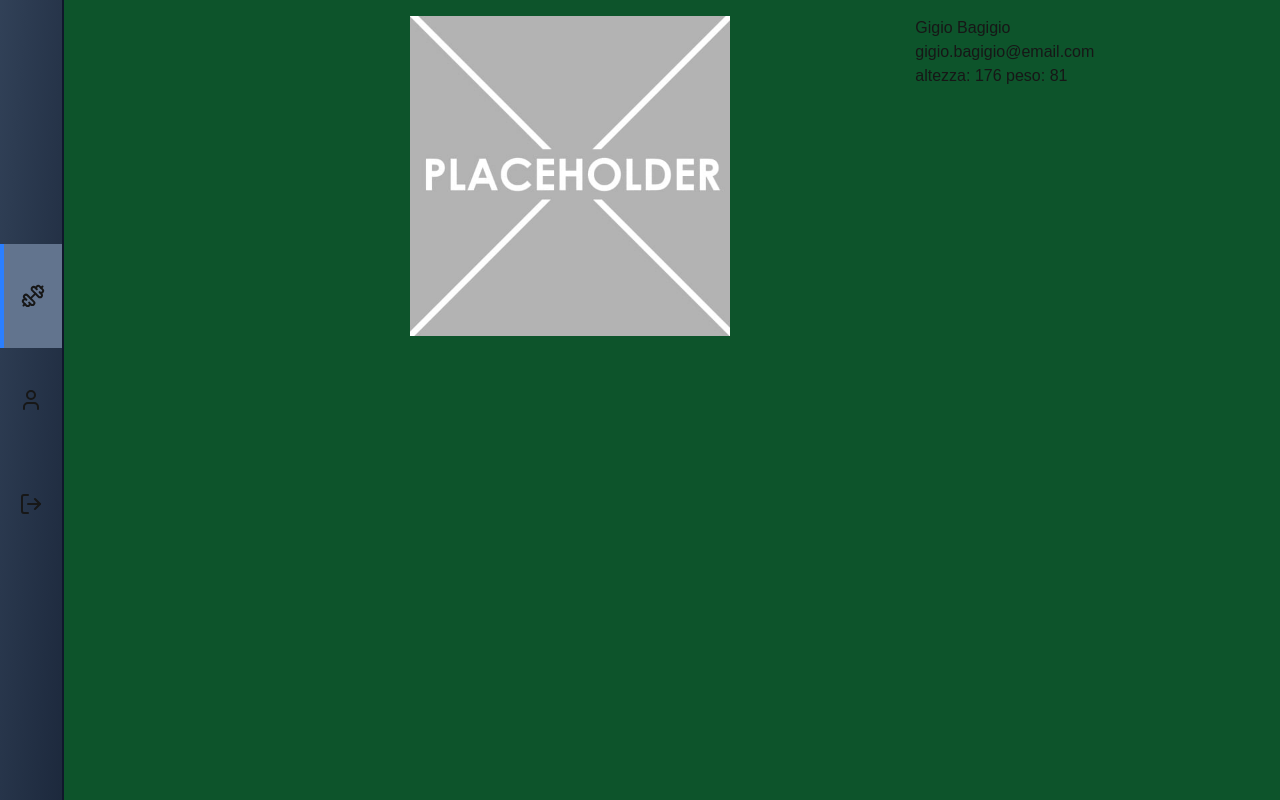
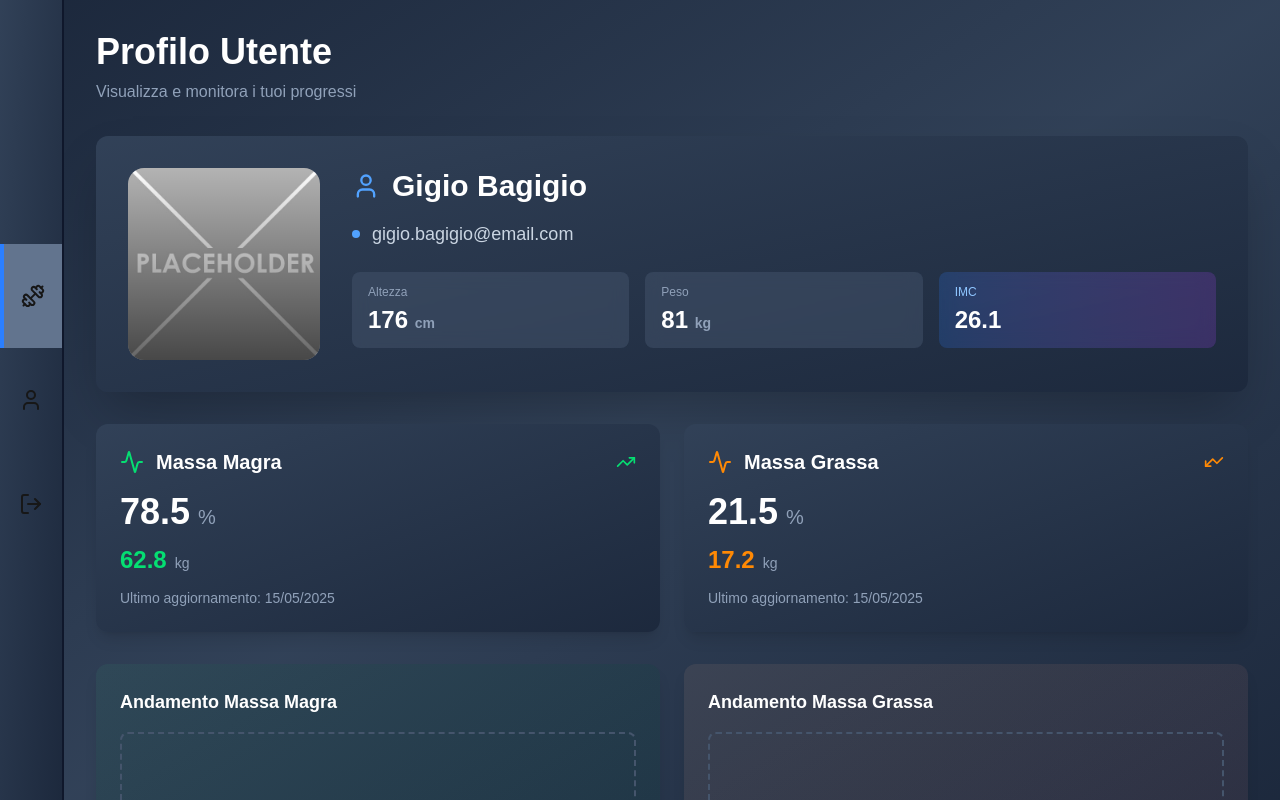
Before and after one commit to federicodececco/EasyGym, a Next.js app: page /user in a window 1280 px wide. Built offline with nearby package versions, Linux system fonts and the light colour scheme.

Commit message:
feat:added style to user page

```diff
--- a/package.json
+++ b/package.json
@@ -11,8 +11,10 @@
   "dependencies": {
     "lucide-react": "^0.544.0",
     "next": "15.5.4",
+    "prettier-plugin-tailwindcss": "^0.6.14",
     "react": "19.1.0",
-    "react-dom": "19.1.0"
+    "react-dom": "19.1.0",
+    "recharts": "^3.2.1"
   },
   "devDependencies": {
     "@eslint/eslintrc": "^3",
@@ -22,6 +24,7 @@
     "@types/react-dom": "^19",
     "eslint": "^9",
     "eslint-config-next": "15.5.4",
+    "prettier": "3.6.2",
     "tailwindcss": "^4",
     "typescript": "^5"
   }
--- a/src/app/(dashboard)/layout.tsx
+++ b/src/app/(dashboard)/layout.tsx
@@ -6,7 +6,7 @@ export default function DashBoardLayout({
   children: React.ReactNode;
 }>) {
   return (
-    <div className="relative flex ">
+    <div className="relative flex">
       <div>
         <DashBoardNavBar></DashBoardNavBar>
       </div>
--- a/src/app/(dashboard)/user/page.tsx
+++ b/src/app/(dashboard)/user/page.tsx
@@ -1,4 +1,5 @@
 import { FatMass, LeanMass } from "@/util/Classes";
+import { Activity, TrendingUp, User } from "lucide-react";
 
 const fakeUser = {
   id: 1,
@@ -26,25 +27,185 @@ const fatMassArray = [
 ];
 
 export default function UserDashboard() {
+  const latestLeanMass = leanMassArray[leanMassArray.length - 1];
+  const latestFatMass = fatMassArray[fatMassArray.length - 1];
+
   return (
-    <>
-      <section className="h-screen bg-green-900 pl-40 pt-4">
-        <div>
-          {/* infos */}
-          <div className="flex justify-evenly">
-            <div>
-              <img src="./placeholder.jpg" className="w-80" alt="" />
+    <section className="hide-scrollbar h-screen overflow-y-scroll bg-gradient-to-br from-slate-800 via-slate-700 to-slate-800 px-8 py-8">
+      <div className="mx-auto max-w-7xl">
+        {/* Header Section */}
+        <div className="mb-8">
+          <h1 className="mb-2 text-4xl font-bold text-white">Profilo Utente</h1>
+          <p className="text-slate-400">
+            Visualizza e monitora i tuoi progressi
+          </p>
+        </div>
+
+        {/* User Info */}
+        <div className="group relative mb-8 overflow-hidden rounded-xl bg-gradient-to-br from-slate-700 to-slate-800 p-8 shadow-2xl transition-all duration-300 hover:shadow-blue-500/20">
+          <div className="absolute inset-0 bg-gradient-to-br from-blue-500/10 to-purple-500/10 opacity-0 transition-opacity duration-300 group-hover:opacity-100" />
+
+          <div className="relative flex flex-col items-center gap-8 md:flex-row md:items-start">
+            {/* Profile Image */}
+            <div className="relative flex-shrink-0 overflow-hidden rounded-2xl">
+              <img
+                src="./placeholder.jpg"
+                className="h-48 w-48 object-cover transition-transform duration-300 group-hover:scale-105"
+                alt="Profile"
+              />
+              <div className="absolute inset-0 bg-gradient-to-t from-black/60 to-transparent" />
             </div>
-            <div className="">
-              <div>{`${fakeUser.name} ${fakeUser.surname}`}</div>
-              <div>{`${fakeUser.email}`}</div>
-              <div>{`altezza: ${fakeUser.height} peso: ${fakeUser.weight}`}</div>
+
+            {/* User Details */}
+            <div className="w-full flex-1">
+              <div className="mb-4 flex items-center gap-3">
+                <User className="text-blue-400" size={28} />
+                <h2 className="text-3xl font-bold text-white">
+                  {`${fakeUser.name} ${fakeUser.surname}`}
+                </h2>
+              </div>
+
+              <div className="space-y-4">
+                <div className="flex items-center gap-3 text-slate-300">
+                  <div className="h-2 w-2 rounded-full bg-blue-400"></div>
+                  <span className="text-lg">{fakeUser.email}</span>
+                </div>
+
+                <div className="mt-6 grid grid-cols-2 gap-4 md:grid-cols-3">
+                  <div className="rounded-lg bg-slate-600/50 px-4 py-3 backdrop-blur-sm">
+                    <div className="mb-1 text-xs text-slate-400">Altezza</div>
+                    <div className="text-2xl font-semibold text-white">
+                      {fakeUser.height}{" "}
+                      <span className="text-sm text-slate-400">cm</span>
+                    </div>
+                  </div>
+
+                  <div className="rounded-lg bg-slate-600/50 px-4 py-3 backdrop-blur-sm">
+                    <div className="mb-1 text-xs text-slate-400">Peso</div>
+                    <div className="text-2xl font-semibold text-white">
+                      {fakeUser.weight}{" "}
+                      <span className="text-sm text-slate-400">kg</span>
+                    </div>
+                  </div>
+
+                  <div className="rounded-lg bg-gradient-to-r from-blue-500/20 to-purple-500/20 px-4 py-3 backdrop-blur-sm">
+                    <div className="mb-1 text-xs text-blue-300">IMC</div>
+                    <div className="text-2xl font-semibold text-white">
+                      {(fakeUser.weight / (fakeUser.height / 100) ** 2).toFixed(
+                        1,
+                      )}
+                    </div>
+                  </div>
+                </div>
+              </div>
             </div>
           </div>
-          {/* graphs */}
-          <div></div>
         </div>
-      </section>
-    </>
+
+        <div className="mb-8 grid gap-6 md:grid-cols-2">
+          {/* Lean Mass Card */}
+          <div className="group relative overflow-hidden rounded-xl bg-gradient-to-br from-slate-700 to-slate-800 p-6 shadow-lg transition-all duration-300 hover:scale-[1.02] hover:shadow-2xl">
+            <div className="absolute inset-0 bg-gradient-to-br from-green-500/10 to-emerald-500/10 opacity-0 transition-opacity duration-300 group-hover:opacity-100" />
+
+            <div className="relative">
+              <div className="mb-4 flex items-center justify-between">
+                <div className="flex items-center gap-3">
+                  <Activity className="text-green-400" size={24} />
+                  <h3 className="text-xl font-bold text-white">Massa Magra</h3>
+                </div>
+                <TrendingUp className="text-green-400" size={20} />
+              </div>
+
+              <div className="space-y-3">
+                <div className="flex items-baseline gap-2">
+                  <span className="text-4xl font-bold text-white">
+                    {latestLeanMass.percent.toFixed(1)}
+                  </span>
+                  <span className="text-xl text-slate-400">%</span>
+                </div>
+
+                <div className="flex items-baseline gap-2">
+                  <span className="text-2xl font-semibold text-green-400">
+                    {latestLeanMass.weight.toFixed(1)}
+                  </span>
+                  <span className="text-sm text-slate-400">kg</span>
+                </div>
+
+                <div className="text-sm text-slate-400">
+                  Ultimo aggiornamento:{" "}
+                  {new Date(latestLeanMass.date).toLocaleDateString("it-IT")}
+                </div>
+              </div>
+            </div>
+          </div>
+
+          {/* Fat Mass Card */}
+          <div className="group relative overflow-hidden rounded-xl bg-gradient-to-br from-slate-700 to-slate-800 p-6 shadow-lg transition-all duration-300 hover:scale-[1.02] hover:shadow-2xl">
+            <div className="absolute inset-0 bg-gradient-to-br from-orange-500/10 to-red-500/10 opacity-0 transition-opacity duration-300 group-hover:opacity-100" />
+
+            <div className="relative">
+              <div className="mb-4 flex items-center justify-between">
+                <div className="flex items-center gap-3">
+                  <Activity className="text-orange-400" size={24} />
+                  <h3 className="text-xl font-bold text-white">Massa Grassa</h3>
+                </div>
+                <TrendingUp className="rotate-180 text-orange-400" size={20} />
+              </div>
+
+              <div className="space-y-3">
+                <div className="flex items-baseline gap-2">
+                  <span className="text-4xl font-bold text-white">
+                    {latestFatMass.percent.toFixed(1)}
+                  </span>
+                  <span className="text-xl text-slate-400">%</span>
+                </div>
+
+                <div className="flex items-baseline gap-2">
+                  <span className="text-2xl font-semibold text-orange-400">
+                    {latestFatMass.weight.toFixed(1)}
+                  </span>
+                  <span className="text-sm text-slate-400">kg</span>
+                </div>
+
+                <div className="text-sm text-slate-400">
+                  Ultimo aggiornamento:{" "}
+                  {new Date(latestFatMass.date).toLocaleDateString("it-IT")}
+                </div>
+              </div>
+            </div>
+          </div>
+        </div>
+
+        <div className="grid gap-6 md:grid-cols-2">
+          {/* Lean Mass Chart Placeholder */}
+          <div className="group relative overflow-hidden rounded-xl bg-gradient-to-br from-slate-700 to-slate-800 p-6 shadow-lg">
+            <div className="absolute inset-0 bg-gradient-to-br from-green-500/5 to-emerald-500/5" />
+
+            <div className="relative">
+              <h3 className="mb-4 text-lg font-bold text-white">
+                Andamento Massa Magra
+              </h3>
+              <div className="flex h-64 items-center justify-center rounded-lg border-2 border-dashed border-slate-600">
+                <p className="text-slate-400">Sooner or later</p>
+              </div>
+            </div>
+          </div>
+
+          {/* Fat Mass Chart Placeholder */}
+          <div className="group relative overflow-hidden rounded-xl bg-gradient-to-br from-slate-700 to-slate-800 p-6 shadow-lg">
+            <div className="absolute inset-0 bg-gradient-to-br from-orange-500/5 to-red-500/5" />
+
+            <div className="relative">
+              <h3 className="mb-4 text-lg font-bold text-white">
+                Andamento Massa Grassa
+              </h3>
+              <div className="flex h-64 items-center justify-center rounded-lg border-2 border-dashed border-slate-600">
+                <p className="text-slate-400">Sooner or later</p>
+              </div>
+            </div>
+          </div>
+        </div>
+      </div>
+    </section>
   );
 }
```
Also changed, not shown: 2 other files (tests, documents, lock files or other folders).
